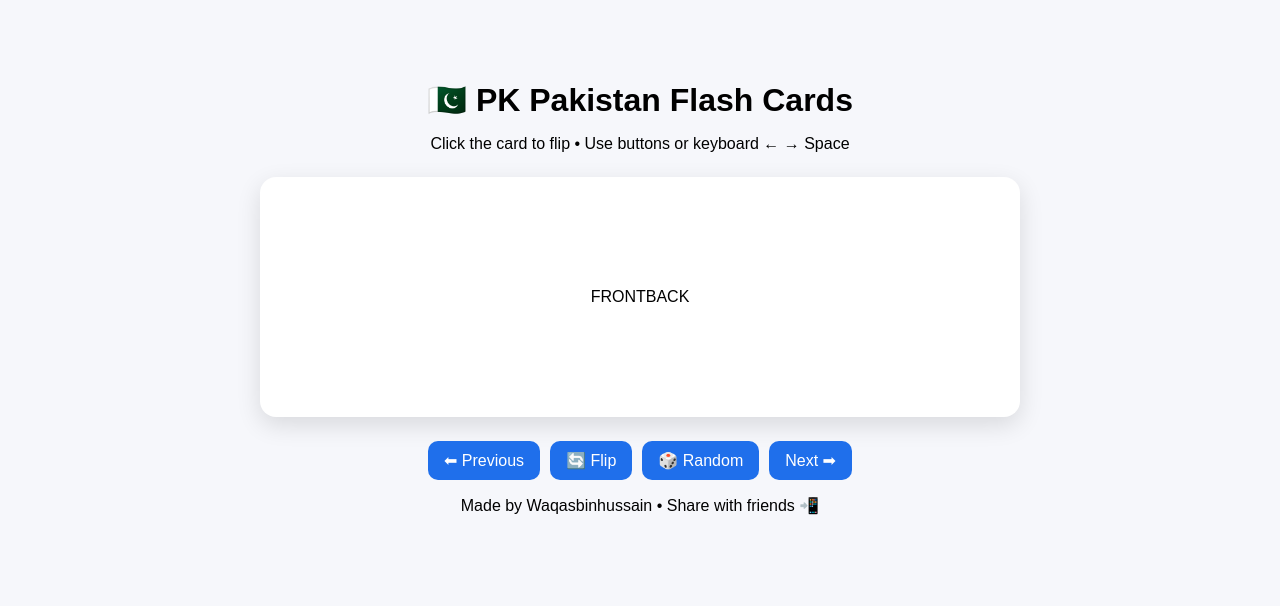
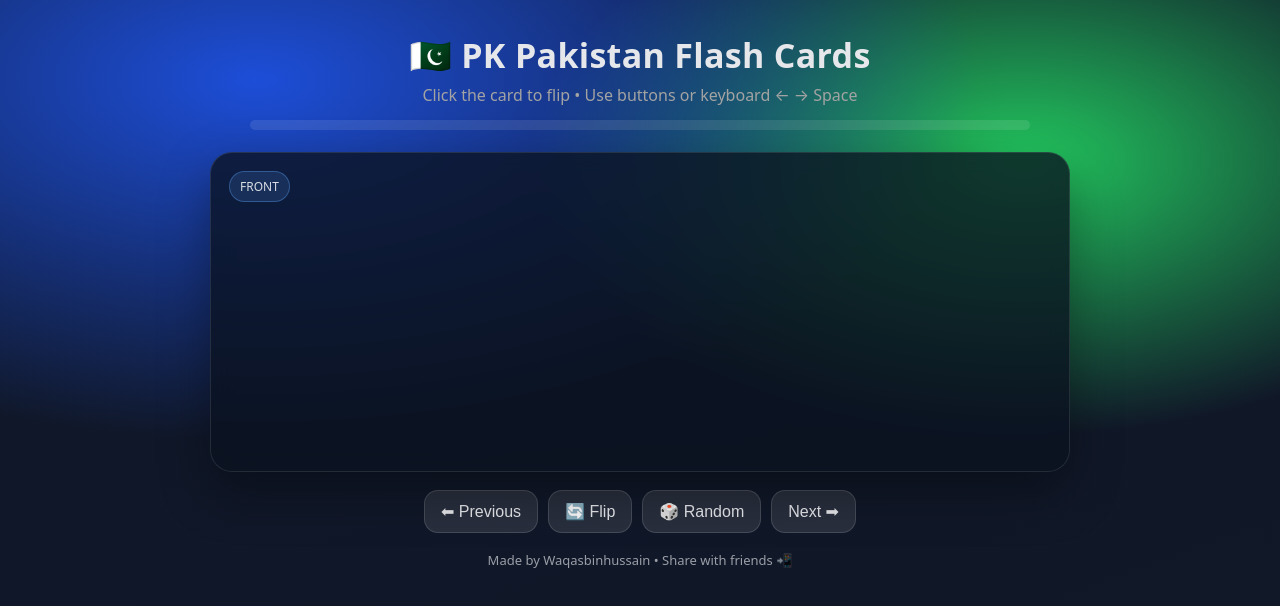
Before and after one commit to waqasbinhussain/pakistan-flashcards, a plain HTML site: page index.html in a window 1280 px wide. Drawn offline with Linux system fonts and the light colour scheme; a script that the page names is missing.

Commit message:
Update style.css

```diff
--- a/style.css
+++ b/style.css
@@ -1,68 +1,151 @@
-body {
-  font-family: Arial, sans-serif;
-  background: #f6f7fb;
-  margin: 0;
-  padding: 0;
+:root{
+  --bg1:#0f172a;
+  --bg2:#111827;
+  --card:#0b1220;
+  --text:#e5e7eb;
+  --muted:#a3a3a3;
+  --accent:#60a5fa;
+  --accent2:#22c55e;
+  --shadow: 0 20px 50px rgba(0,0,0,0.35);
 }
 
-.container {
-  max-width: 760px;
-  margin: 40px auto;
-  padding: 20px;
-  text-align: center;
+*{box-sizing:border-box}
+body{
+  margin:0;
+  font-family: system-ui, -apple-system, Segoe UI, Roboto, Arial, sans-serif;
+  background: radial-gradient(1200px 600px at 20% 10%, #1d4ed8 0%, transparent 60%),
+              radial-gradient(900px 500px at 80% 20%, #22c55e 0%, transparent 55%),
+              linear-gradient(160deg, var(--bg1), var(--bg2));
+  color: var(--text);
+  min-height:100vh;
 }
 
-h1 {
-  margin-bottom: 8px;
+.container{
+  max-width: 980px;
+  margin: 0 auto;
+  padding: 32px 18px 40px;
+  text-align:center;
 }
 
-.hint {
-  margin-top: 0;
-  color: #444;
+.top h1{
+  margin: 0 0 6px;
+  font-size: 34px;
+  letter-spacing: .3px;
+}
+.subtitle{
+  margin:0 0 14px;
+  color: var(--muted);
 }
 
-.card {
-  background: white;
-  border-radius: 16px;
-  padding: 40px 22px;
-  margin: 24px auto;
-  box-shadow: 0 8px 24px rgba(0,0,0,0.12);
-  cursor: pointer;
-  min-height: 160px;
-  display: flex;
-  align-items: center;
-  justify-content: center;
+.progress-wrap{
+  width: min(780px, 92%);
+  height: 10px;
+  background: rgba(255,255,255,0.10);
+  border-radius: 999px;
+  margin: 0 auto 10px;
+  overflow:hidden;
+}
+.progress-bar{
+  height:100%;
+  width:0%;
+  background: linear-gradient(90deg, var(--accent), var(--accent2));
+  border-radius: 999px;
+  transition: width .25s ease;
+}
+.counter{
+  color: rgba(229,231,235,.9);
+  font-size: 14px;
+  margin-bottom: 16px;
 }
 
-.card-text {
-  font-size: 22px;
-  line-height: 1.4;
-  white-space: pre-wrap;
+.scene{
+  width: min(860px, 95%);
+  height: 320px;
+  margin: 22px auto 18px;
+  perspective: 1200px;
 }
 
-.controls {
-  display: flex;
-  gap: 10px;
-  justify-content: center;
-  flex-wrap: wrap;
+.card{
+  width: 100%;
+  height: 100%;
+  position: relative;
+  transform-style: preserve-3d;
+  transition: transform .6s cubic-bezier(.2,.8,.2,1);
+  cursor: pointer;
+  border-radius: 22px;
+  box-shadow: var(--shadow);
 }
 
-button {
-  padding: 10px 16px;
-  border: none;
-  border-radius: 10px;
-  cursor: pointer;
-  background: #1f6feb;
-  color: white;
-  font-size: 16px;
+.card.is-flipped{
+  transform: rotateY(180deg);
 }
 
-button:hover {
-  opacity: 0.92;
+.card-face{
+  position:absolute;
+  inset:0;
+  padding: 28px 26px;
+  border-radius: 22px;
+  background: rgba(11,18,32,0.78);
+  backdrop-filter: blur(10px);
+  border: 1px solid rgba(255,255,255,0.10);
+  display:flex;
+  align-items:center;
+  justify-content:center;
+  backface-visibility: hidden;
 }
 
-.counter {
-  margin-top: 16px;
-  color: #555;
-  font-size: 14px;
+.card-back{
+  transform: rotateY(180deg);
 }
+
+.badge{
+  position:absolute;
+  top: 18px;
+  left: 18px;
+  font-size: 12px;
+  padding: 6px 10px;
+  border-radius: 999px;
+  background: rgba(96,165,250,0.15);
+  border: 1px solid rgba(96,165,250,0.35);
+  color: rgba(229,231,235,0.95);
+}
+
+.badge-back{
+  background: rgba(34,197,94,0.12);
+  border: 1px solid rgba(34,197,94,0.35);
+}
+
+.card-text{
+  font-size: 26px;
+  line-height: 1.35;
+  white-space: pre-wrap;
+  padding: 0 10px;
+}
+
+.controls{
+  display:flex;
+  gap: 10px;
+  justify-content:center;
+  flex-wrap:wrap;
+  margin-top: 10px;
+}
+
+button{
+  border: none;
+  padding: 11px 16px;
+  border-radius: 14px;
+  background: rgba(255,255,255,0.10);
+  color: var(--text);
+  font-size: 16px;
+  cursor:pointer;
+  border: 1px solid rgba(255,255,255,0.14);
+  transition: transform .08s ease, background .15s ease;
+}
+button:hover{ background: rgba(255,255,255,0.14); }
+button:active{ transform: translateY(1px); }
+
+.footer{
+  margin-top: 18px;
+  color: rgba(229,231,235,0.65);
+  font-size: 13px;
+}
```
